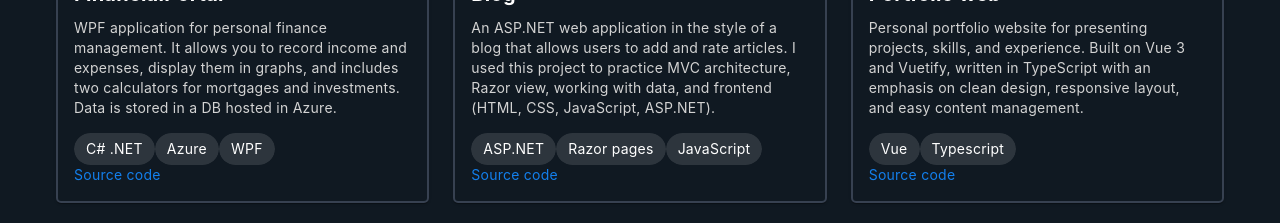
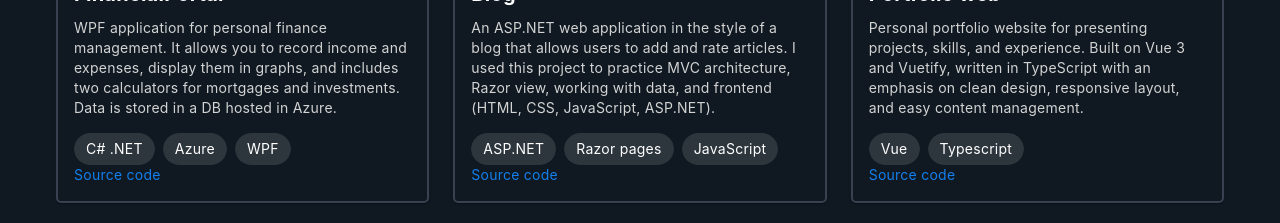
Before and after one commit to VitVodicka/vitvodickaportfolio, a Vue app in the folder frontend/vue-project/: page / in a window 1280 px wide. Shown: the part 1300-1523 px from the top of the page. Built offline with nearby package versions, Linux system fonts and the light colour scheme; a web font is replaced by a local one.

Commit message:
fixed v-chip bug

```diff
--- a/frontend/vue-project/src/components/cz/projects.vue
+++ b/frontend/vue-project/src/components/cz/projects.vue
@@ -10,11 +10,10 @@
             <p class="paragraph">Desktopová WPF aplikace pro správu osobních financí. Umožňuje evidovat příjmy a výdaje, zobrazovat je v přehledných grafech a obsahuje dva kalkulátory hypoteční a investiční. Data ukládá do DB hostované v Azure.</p>
 
 
-            <div >
-              <v-chip style="flex" class="v-chip">C# .NET</v-chip>
-              <v-chip style="flex" class="v-chip">Azure</v-chip>
-              <v-chip style="flex" class="v-chip">WPF</v-chip>
-
+            <div class="projectsChips">
+              <v-chip class="v-chip">C# .NET</v-chip>
+              <v-chip class="v-chip">Azure</v-chip>
+              <v-chip class="v-chip">WPF</v-chip>
             </div>
             <a href="https://github.com/VitVodicka/FinancialPortal" >Zdrojový kod</a>
 
@@ -30,7 +29,7 @@
             <p class="paragraph">ASP.NET webová aplikace ve stylu blogu, která umožňuje přidávat a hodnotit články. Projekt jsem použil k procvičení MVC architektury, Razor view, práce s daty a frontendu (HTML, CSS, JavaScript, ASP.NET).</p>
 
 
-            <div >
+            <div class="projectsChips">
               <v-chip style="flex" class="v-chip">ASP.NET</v-chip>
               <v-chip style="flex" class="v-chip">Razor pages</v-chip>
               <v-chip style="flex" class="v-chip">JavaScript</v-chip>
@@ -49,7 +48,7 @@
             <p class="paragraph">Osobní portfolio web pro prezentaci projektů, dovedností a zkušeností. Postavený na Vue 3 a Vuetify psaný typescriptem s důrazem na čistý design, responzivní layout a jednoduchou správu obsahu.</p>
 
 
-            <div>
+            <div class="projectsChips">
               <v-chip style="flex" class="v-chip">Vue</v-chip>
               <v-chip style="flex" class="v-chip">Typescript</v-chip>
 
@@ -66,6 +65,11 @@
       </v-container>
 </template>
 <style scoped>
+.projectsChips {
+    display:flex;
+    flex-wrap:wrap;
+    gap:8px;
+}
 .projectsCards {
     border: 2px solid  #374151;
     border-radius: 5px;
--- a/frontend/vue-project/src/components/en/projectsEN.vue
+++ b/frontend/vue-project/src/components/en/projectsEN.vue
@@ -10,7 +10,7 @@
             <p class="paragraph">WPF application for personal finance management. It allows you to record income and expenses, display them in graphs, and includes two calculators for mortgages and investments. Data is stored in a DB hosted in Azure.</p>
 
 
-            <div >
+            <div class="projectsChips">
               <v-chip style="flex" class="v-chip">C# .NET</v-chip>
               <v-chip style="flex" class="v-chip">Azure</v-chip>
               <v-chip style="flex" class="v-chip">WPF</v-chip>
@@ -30,7 +30,7 @@
             <p class="paragraph">An ASP.NET web application in the style of a blog that allows users to add and rate articles. I used this project to practice MVC architecture, Razor view, working with data, and frontend (HTML, CSS, JavaScript, ASP.NET).</p>
 
 
-            <div>
+            <div class="projectsChips">
               <v-chip style="flex" class="v-chip">ASP.NET</v-chip>
               <v-chip style="flex" class="v-chip">Razor pages</v-chip>
               <v-chip style="flex" class="v-chip">JavaScript</v-chip>
@@ -49,7 +49,7 @@
             <p class="paragraph">Personal portfolio website for presenting projects, skills, and experience. Built on Vue 3 and Vuetify, written in TypeScript with an emphasis on clean design, responsive layout, and easy content management.</p>
 
 
-            <div>
+            <div class="projectsChips">
               <v-chip style="flex" class="v-chip">Vue</v-chip>
               <v-chip style="flex" class="v-chip">Typescript</v-chip>
 
@@ -70,6 +70,11 @@
     border: 2px solid  #374151;
     border-radius: 5px;
 
+}
+.projectsChips {
+    display:flex;
+    flex-wrap:wrap;
+    gap:8px;
 }
 .paragraph {
     color: lightgray;
```
